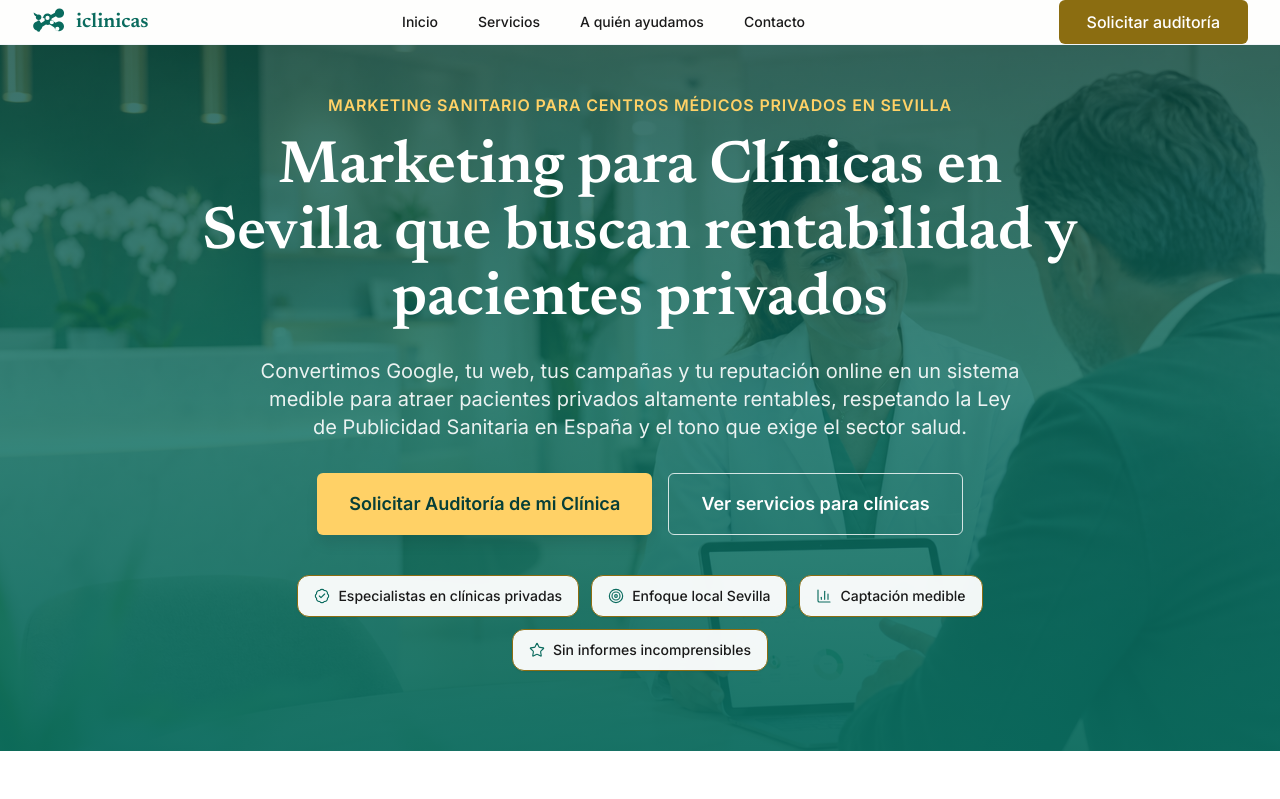
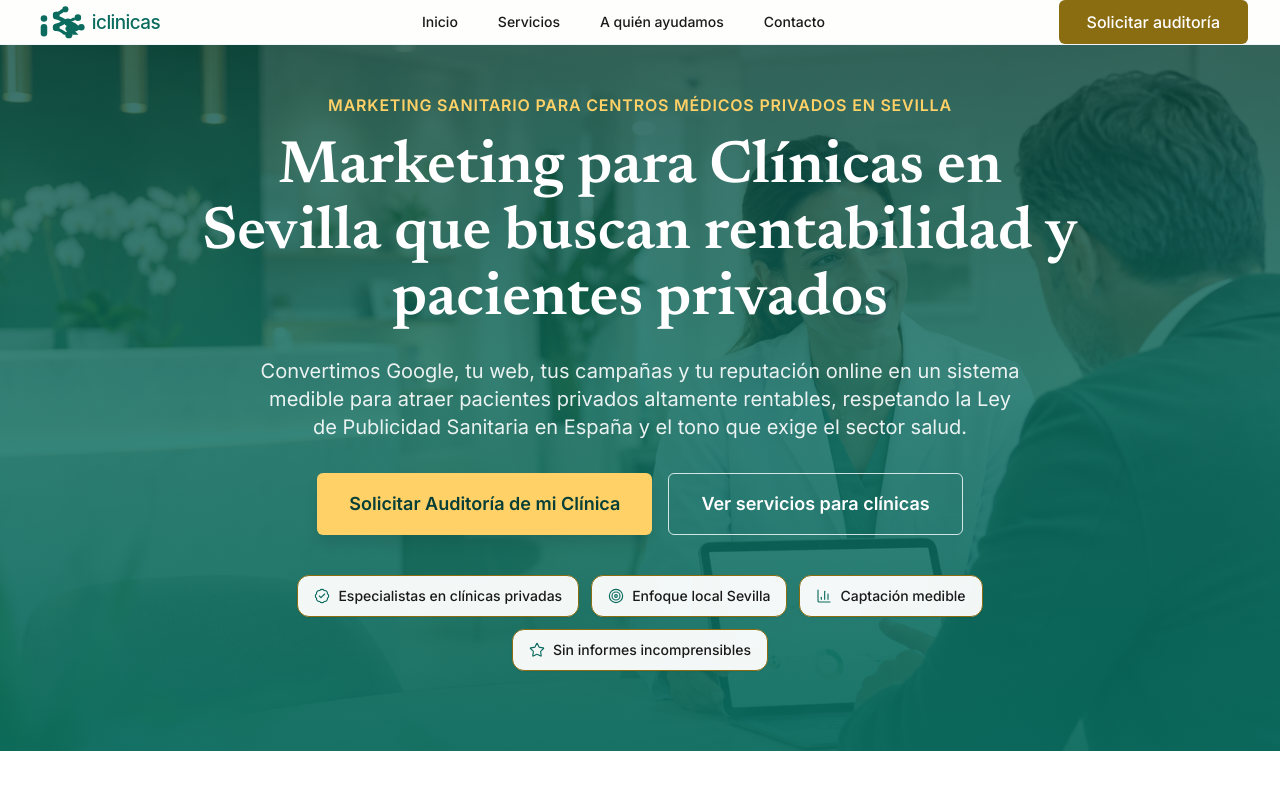
Before and after one commit to carlosalbertocardoso-hub/agencia-clinicas, a Next.js app: page / in a window 1280 px wide. Shown: the top 799 px of the page. Built offline with nearby package versions, Linux system fonts and the light colour scheme.

Commit message:
Use horizontal iclinicas brand logo

```diff
--- a/src/app/layout.tsx
+++ b/src/app/layout.tsx
@@ -42,7 +42,7 @@ export const metadata: Metadata = {
       { url: '/icon.svg', type: 'image/svg+xml' },
     ],
     shortcut: '/favicon.svg',
-    apple: [{ url: '/logo.svg', type: 'image/svg+xml' }],
+    apple: [{ url: '/favicon.svg', type: 'image/svg+xml' }],
   },
 }
 
--- a/src/components/layout/Header.tsx
+++ b/src/components/layout/Header.tsx
@@ -26,11 +26,14 @@ export default function Header() {
   return (
     <header className="sticky top-0 z-[100] bg-white/90 backdrop-blur-sm border-b border-slate-100">
       <div className="container-custom flex items-center justify-between py-4">
-        <Link href="/" className="flex items-center gap-3">
-          <img src="/favicon.svg" alt="" width="32" height="32" className="flex-shrink-0" aria-hidden="true" />
-          <div className="text-xl font-heading font-semibold text-primary">
-            iclinicas
-          </div>
+        <Link href="/" className="flex items-center">
+          <img
+            src="/brand-logo.svg"
+            alt="iclinicas"
+            width="172"
+            height="44"
+            className="h-9 w-auto sm:h-10"
+          />
         </Link>
 
         <nav className="hidden lg:flex gap-10 items-center">
```
Also changed, not shown: public/brand-logo.svg (added), public/images/logo.svg.
